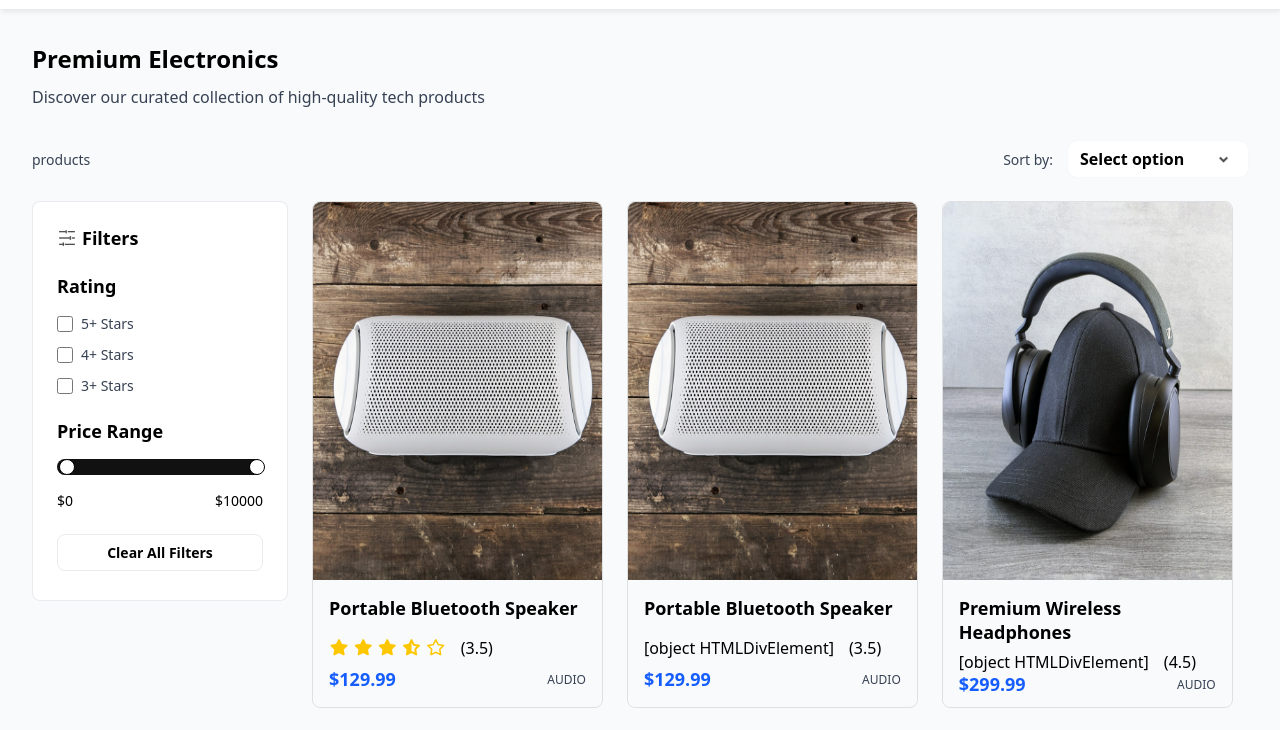
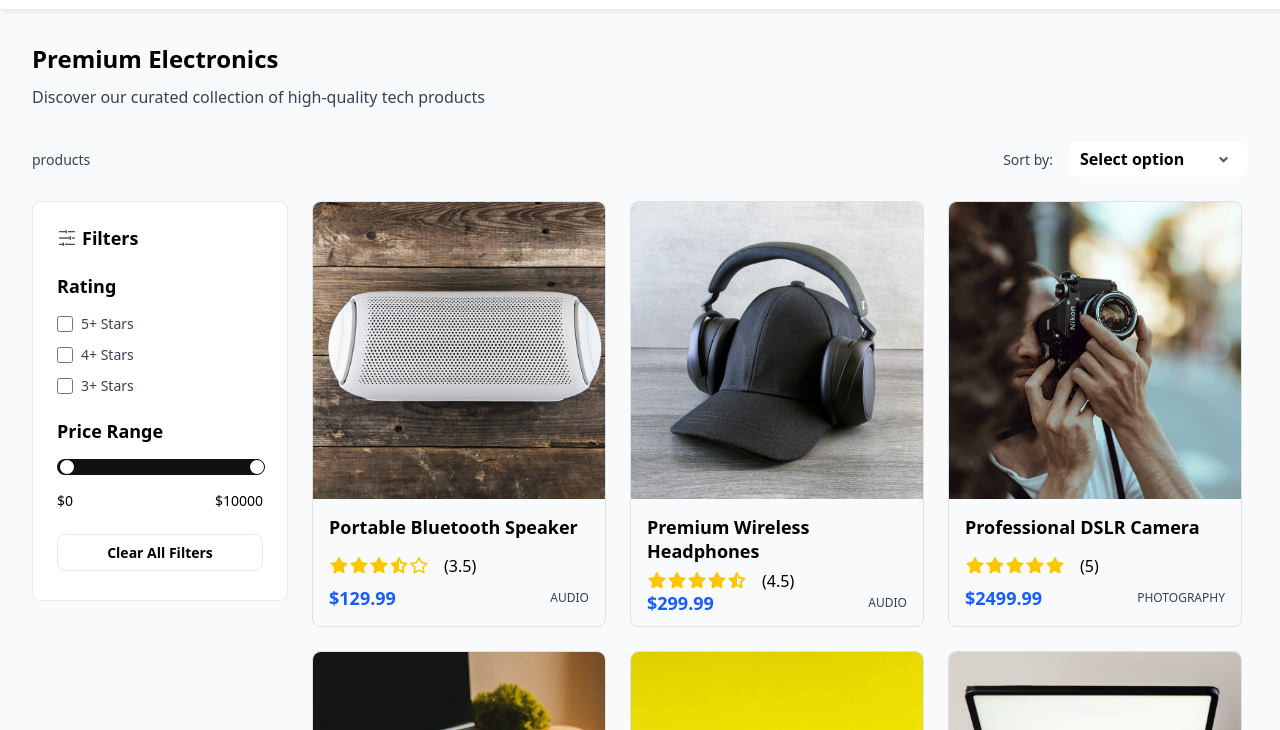
Before and after one commit to w1spuchy/E-commerce-site, a plain HTML site: page index.html in a window 1280 px wide. Shown: the part 56-786 px from the top of the page. Drawn offline with Linux system fonts and the light colour scheme.

Commit message:
cards rating fixed

```diff
--- a/index.html
+++ b/index.html
@@ -179,30 +179,6 @@
                     </div>
                 </aside>
                 <div class="product-cards-section" id="all-products-section">
-                    <a class="product-card" href="">
-                        <div class="product-card-container">
-                            <div class="product-photo-container">
-                                <img src="./images/Portable Bluetooth Speaker.jfif" alt="Portable Bluetooth Speaker">
-                            </div>
-                            <div class="product-description-container">
-                                <div class="product-name">Portable Bluetooth Speaker</div>
-                                <div class="product-rating">
-                                    <div class="star-rating">
-                                        <i class="fas fa-star"></i>
-                                        <i class="fas fa-star"></i>
-                                        <i class="fas fa-star"></i>
-                                        <i class="fas fa-star-half-alt"></i>
-                                        <i class="far fa-star"></i>
-                                    </div>
-                                    <div class="digital-rating">(3.5)</div>
-                                </div>
-                                <div class="product-price-section">
-                                    <div class="product-price">$129.99</div>
-                                    <div class="product-category">AUDIO</div>
-                                </div>
-                            </div>
-                        </div>
-                    </a>
                 </div>
             </div>
         </div>
--- a/scripts/block_scripts/cards-section-fill.js
+++ b/scripts/block_scripts/cards-section-fill.js
@@ -22,7 +22,9 @@
                 <div class="product-description-container">
                     <div class="product-name">${product.name}</div>
                     <div class="product-rating">
-                        ${renderRating(product.rating)}
+                        <div class="star-rating">
+                            ${renderRating(product.rating)}
+                        </div>
                         <div class="digital-rating">(${product.rating})</div>
                     </div>
                     <div class="product-price-section">
@@ -32,7 +34,6 @@
                 </div>
             </div>
         `;
-        console.log(productCard);
         section.appendChild(productCard);
     });
 }
@@ -40,23 +41,22 @@
 function renderRating(rating)
 {
     const ratingContainer = document.createElement('div');
-    ratingContainer.classList.add('star-rating');
-    const fullStar = document.createElement('i');
-    fullStar.classList = 'fas fa-star';
-    const halfStar = document.createElement('i');
-    halfStar.classList = 'fas fa-star-half-alt';
-    const emptyStar = document.createElement('i');
-    emptyStar.classList = 'far fa-star';
 
     for(let i = 0; i < Math.floor(rating); i++){
+        const fullStar = document.createElement('i');
+        fullStar.classList = 'fas fa-star';
         ratingContainer.appendChild(fullStar);
     }
     if(rating % 1 != 0){
+        const halfStar = document.createElement('i');
+        halfStar.classList = 'fas fa-star-half-alt';
         ratingContainer.appendChild(halfStar);
     }
     for(let i = 0; i < (5-Math.ceil(rating)); i++){
+        const emptyStar = document.createElement('i');
+        emptyStar.classList = 'far fa-star';
         ratingContainer.appendChild(emptyStar);
     }
 
-    return ratingContainer;
+    return ratingContainer.innerHTML;
 }
--- a/scss/blocks/_main_index.scss
+++ b/scss/blocks/_main_index.scss
@@ -165,6 +165,7 @@
 #product-section
 {
     display: flex;
+    justify-content: center;
     gap: 24px;
 }
 
@@ -316,6 +317,7 @@
     position: relative;
     box-sizing: border-box;
     width: 100%;
+    max-width: 1184px;
     gap: 24px;
 }
 
--- a/scss/element_styles/_product_card.scss
+++ b/scss/element_styles/_product_card.scss
@@ -26,14 +26,16 @@
     align-items: center;
     width: 100%;
     height: 80%;
+    aspect-ratio: 1/1;
     border-top-right-radius: 8px;
     border-top-left-radius: 8px;
     overflow: hidden;
 }
 
 .product-photo-container img{
-    width: 130%;
+    width: 100%;
     height: 100%;
+    object-fit: cover;
     transition: 0.2s ease-in-out;
 }
 
@@ -45,7 +47,6 @@
     box-sizing: border-box;
     padding: 16px;
     min-height: 127px;
-
 }
 
 .product-name
@@ -105,20 +106,12 @@
 @media (min-width: 640px) {
     .product-card{
         flex: 0 1 calc(50% - 20px);
-        height: 417px;
     }
 }
 
-@media(min-width: 768px)
-{
-    .product-card
-    {
-        height: 482px;
-    }
-}
 @media (min-width: 1024px) {
     .product-card{
-        flex: 0 1 calc(33% - 20px);
+        flex: 0 1 calc(33.333% - 20px);
         height: 360px;
     }
     .product-photo-container
@@ -133,8 +126,9 @@
 
 @media (min-width: 1280px)
 {
-    .product-card{
-        height: 505px;
+    .product-card
+    {
+        height: auto;
     }
     .product-photo-container
     {
```
Also changed, not shown: css/index.css, 1 other file.
